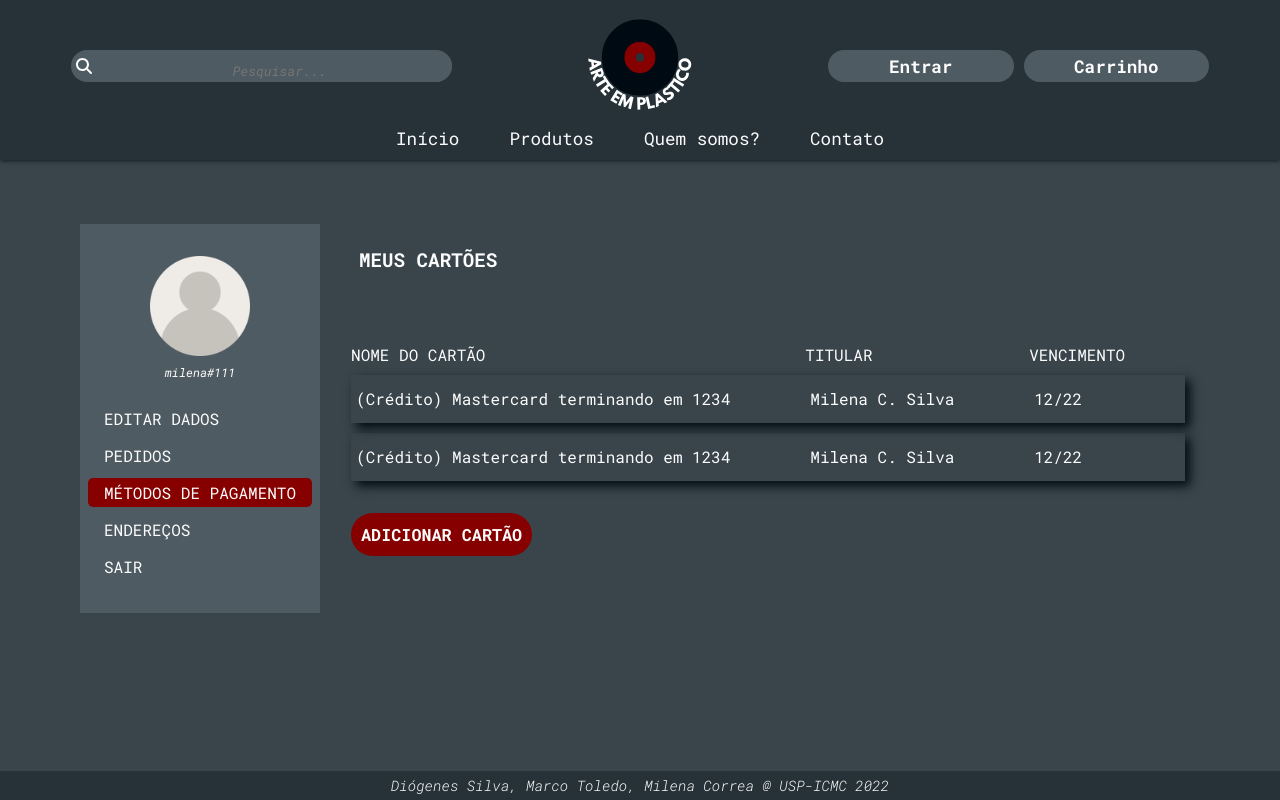
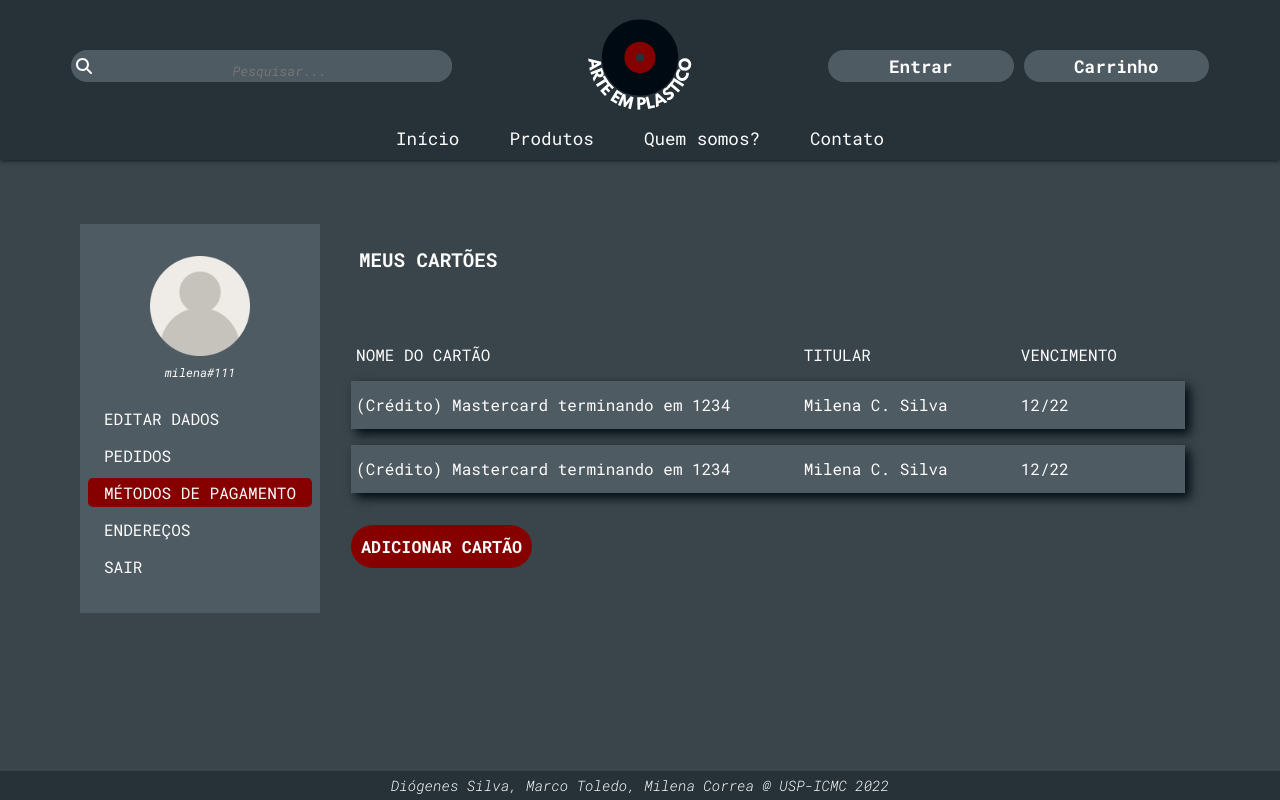
Before and after one commit to Ocramoi/TipTheSong, a Vue app in the folder tipthesong/: page /profile/payment in a window 1280 px wide. Built offline with nearby package versions, Linux system fonts and the light colour scheme; what secure-ls, vue3-cookies would draw is missing.

Commit message:
feature: Background color

```diff
--- a/tipthesong/src/components/App/FlexTable.vue
+++ b/tipthesong/src/components/App/FlexTable.vue
@@ -75,7 +75,6 @@
      grid-auto-rows: var(--row-height);
      grid-row-gap: var(--row-gap);
      position: relative;
-     gap: 10px;
      width: 100%;
  }
 
@@ -91,16 +90,17 @@
      width: 100%;
      overflow: hidden;
 
-
      line-height: var(--row-height);
      vertical-align: middle;
+     background-color: var(--primary-light);
  }
 
  .flexTable > span {
      text-overflow: ellipsis;
      white-space: nowrap;
-     width: 100%;
      overflow: hidden;
+     padding: 0 5px;
+     box-sizing: border-box;
  }
 
  .flexTable div.innerRow > span {
```
